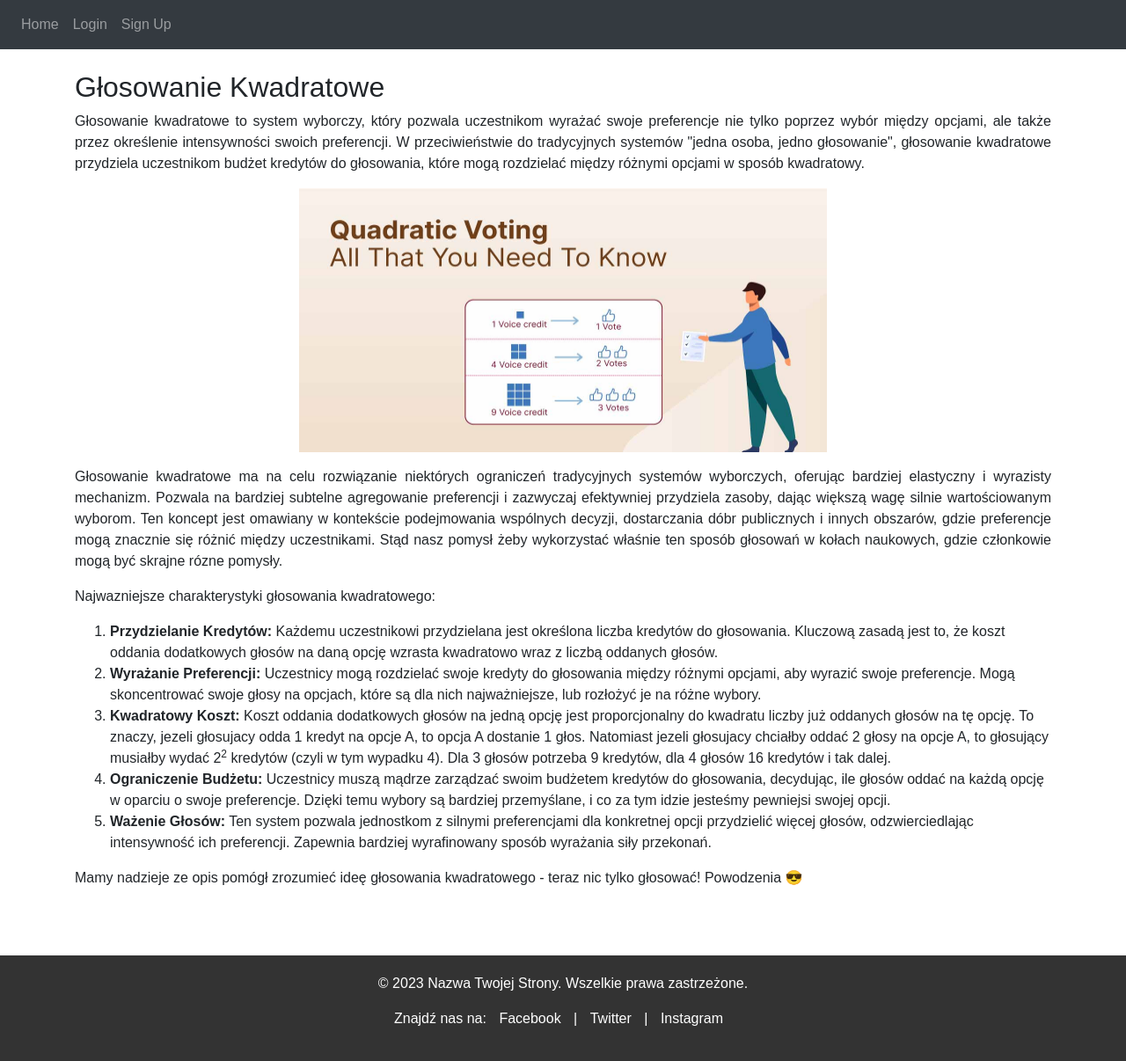
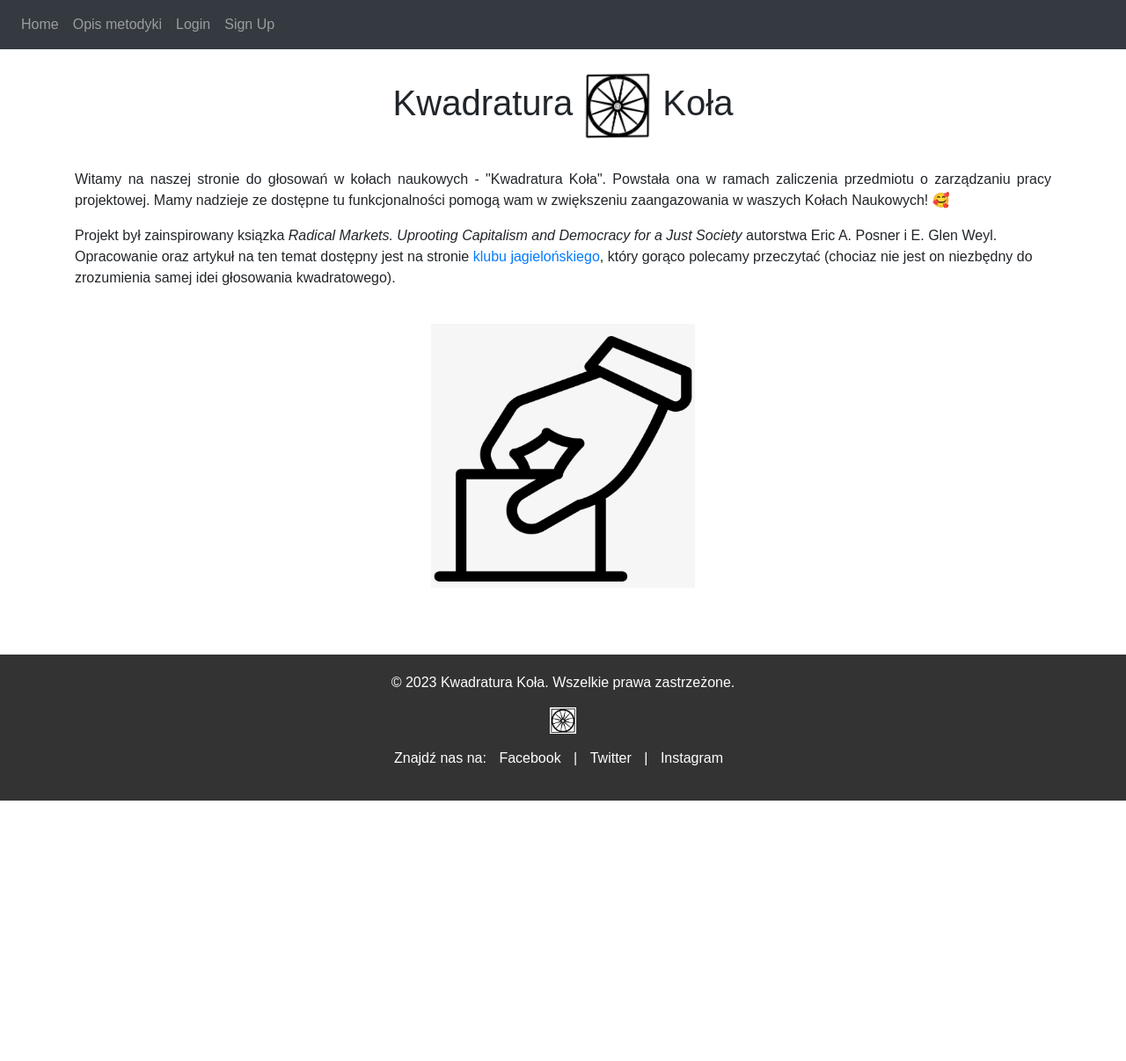
Before and after one commit to Motyleczek/quadratic_voting, a Python web app: template website/templates/index.html in a window 1280 px wide. Shown: the whole page at 88% size. After the commit the page ends 910 px from the top, so only its background shows below. Run offline with Jinja, Linux system fonts and the light colour scheme; the template is opened without the code that fills it, so the values that code supplies are empty; some libraries are stand-ins or nearby versions.

Commit message:
homepage add
added a diff homepage, added potential logo, added name of company and logo to footer

```diff
--- a/website/templates/base.html
+++ b/website/templates/base.html
@@ -64,6 +64,12 @@
             href="/"
             >Home</a
           >
+        <a
+          class="nav-item nav-link"
+          id="Opis_metodyki"
+          href="/quadratic_descr"
+          >Opis metodyki</a
+        >
           {% if user %}
           <a class="nav-item nav-link" id="logout" href="/logout">Logout</a>
           {% else %}
@@ -118,11 +124,13 @@
 
 
     <footer>
-      <p>© 2023 Nazwa Twojej Strony. Wszelkie prawa zastrzeżone.</p>
+      <p>© 2023 Kwadratura Koła. Wszelkie prawa zastrzeżone.</p>
+      <p><img src="./static/logo_KK.png" alt="logo_KK" class="centered-image" width="30"
+    height="30"></p>
       <p>Znajdź nas na:
-        <a href="https://www.facebook.com/">Facebook</a> |
-        <a href="https://twitter.com/">Twitter</a> |
-        <a href="https://www.instagram.com/">Instagram</a>
+        <a href="https://www.youtube.com/watch?v=dQw4w9WgXcQ">Facebook</a> |
+        <a href="https://www.youtube.com/watch?v=dQw4w9WgXcQ">Twitter</a> |
+        <a href="https://www.youtube.com/watch?v=dQw4w9WgXcQ">Instagram</a>
       </p>
     </footer>
 
--- a/website/templates/index.html
+++ b/website/templates/index.html
@@ -7,28 +7,20 @@
 {% block content %}
 <div class="content"></div>
 
-  <h2>Głosowanie Kwadratowe</h2>
-  <p align="justify">Głosowanie kwadratowe to system wyborczy, który pozwala uczestnikom wyrażać swoje preferencje nie tylko poprzez wybór między opcjami, ale także przez określenie intensywności swoich preferencji. W przeciwieństwie do tradycyjnych systemów "jedna osoba, jedno głosowanie", głosowanie kwadratowe przydziela uczestnikom budżet kredytów do głosowania, które mogą rozdzielać między różnymi opcjami w sposób kwadratowy.</p>
+  <h1 align="center">Kwadratura <img src="./static/logo_KK.png" alt="logo_KK" class="centered-image" width="80"
+    height="80"> Koła</h1>
+
+  <br>
+  <p align="justify">Witamy na naszej stronie do głosowań w kołach naukowych - "Kwadratura Koła". Powstała ona w ramach zaliczenia  przedmiotu o zarządzaniu pracy projektowej. Mamy nadzieje ze dostępne tu funkcjonalności pomogą wam w zwiększeniu zaangazowania w waszych Kołach Naukowych! 🥰</p>
+
+  <p>Projekt był zainspirowany ksiązka <i>Radical Markets. Uprooting Capitalism and Democracy for a Just Society</i> autorstwa Eric A. Posner i E. Glen Weyl. Opracowanie oraz artykuł na ten temat dostępny jest na stronie <a href="https://klubjagiellonski.pl/2019/02/01/demokracja-do-kwadratu-nowa-metoda-podejmowania-kolektywnych-decyzji/" target="_blank">klubu jagielońskiego</a>, który gorąco polecamy przeczytać (chociaz nie jest on niezbędny do zrozumienia samej idei głosowania kwadratowego).</p>
+
+  <br>
 
   <p align="center">
-  <img src="./static/infographic.jpeg"
-     width="600"
-     height="300"><br>
-  </p>
-
-  <p align="justify">Głosowanie kwadratowe ma na celu rozwiązanie niektórych ograniczeń tradycyjnych systemów wyborczych, oferując bardziej elastyczny i wyrazisty mechanizm. Pozwala na bardziej subtelne agregowanie preferencji i zazwyczaj efektywniej przydziela zasoby, dając większą wagę silnie wartościowanym wyborom. Ten koncept jest omawiany w kontekście podejmowania wspólnych decyzji, dostarczania dóbr publicznych i innych obszarów, gdzie preferencje mogą znacznie się różnić między uczestnikami. Stąd nasz pomysł żeby wykorzystać właśnie ten sposób głosowań w kołach naukowych, gdzie członkowie mogą być skrajne rózne pomysły.  </p>
-
-  <p> Najwazniejsze charakterystyki głosowania kwadratowego:</p>
-  <ol>
-    <li><b>Przydzielanie Kredytów:</b> Każdemu uczestnikowi przydzielana jest określona liczba kredytów do głosowania. Kluczową zasadą jest to, że koszt oddania dodatkowych głosów na daną opcję wzrasta kwadratowo wraz z liczbą oddanych głosów.</li>
-    <li><b>Wyrażanie Preferencji:</b> Uczestnicy mogą rozdzielać swoje kredyty do głosowania między różnymi opcjami, aby wyrazić swoje preferencje. Mogą skoncentrować swoje głosy na opcjach, które są dla nich najważniejsze, lub rozłożyć je na różne wybory.</li>
-    <li><b>Kwadratowy Koszt:</b> Koszt oddania dodatkowych głosów na jedną opcję jest proporcjonalny do kwadratu liczby już oddanych głosów na tę opcję. To znaczy, jezeli głosujacy odda 1 kredyt na opcje A, to opcja A dostanie 1 głos. Natomiast jezeli głosujacy chciałby oddać 2 głosy na opcje A, to głosujący musiałby wydać 2<sup>2</sup> kredytów (czyli w tym wypadku 4). Dla 3 głosów potrzeba 9 kredytów, dla 4 głosów 16 kredytów i tak dalej.</li>
-    <li><b>Ograniczenie Budżetu:</b> Uczestnicy muszą mądrze zarządzać swoim budżetem kredytów do głosowania, decydując, ile głosów oddać na każdą opcję w oparciu o swoje preferencje. Dzięki temu wybory są bardziej przemyślane, i co za tym idzie jesteśmy pewniejsi swojej opcji.</li>
-    <li><b>Ważenie Głosów:</b> Ten system pozwala jednostkom z silnymi preferencjami dla konkretnej opcji przydzielić więcej głosów, odzwierciedlając intensywność ich preferencji. Zapewnia bardziej wyrafinowany sposób wyrażania siły przekonań.</li>
-  </ol>
-
-  <p align="cener"> Mamy nadzieje ze opis pomógł zrozumieć ideę głosowania kwadratowego - teraz nic tylko głosować! Powodzenia 😎 </p>
-
-
+    <img src="./static/vote_icon.jpeg"
+       width="300"
+       height="300"><br>
+    </p>
 
 {% endblock %}
--- a/website/views.py
+++ b/website/views.py
@@ -38,3 +38,7 @@ def index():
     #         conn.close()
 
     return render_template('index.html')
+
+@views.route("/quadratic_descr", methods=["GET", "POST"])
+def quadratic_descr():
+    return render_template("quadratic_descr.html")
```
Also changed, not shown: website/templates/quadratic_descr.html (added, +34 -0 lines), website/static/logo_KK.png (added), website/static/vote_icon.jpeg (added).
